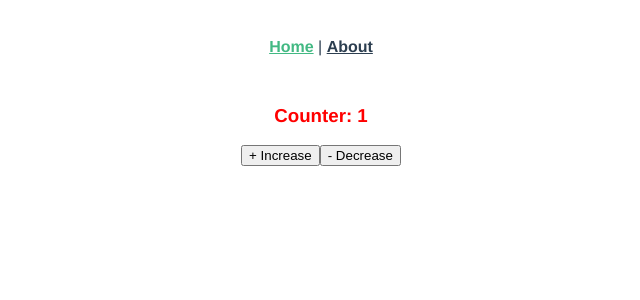
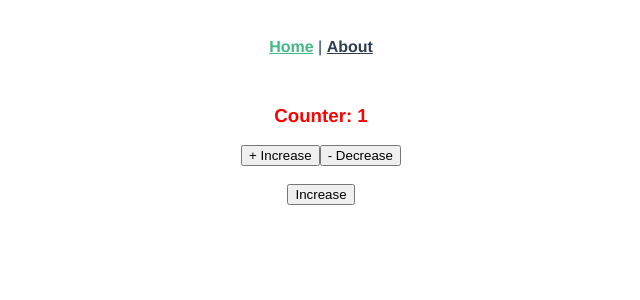
Before and after one commit to ivanurra/vuex-02, a Vue app: page / in a window 1280 px wide. Shown: the top 300 px of the page, without its empty margins (319-959 px from the left). Built offline with nearby package versions, Linux system fonts and the light colour scheme.

Commit message:
payload example

```diff
--- /dev/null
+++ b/src/components/ActionBtn.vue
@@ -0,0 +1,16 @@
+<template>
+  <button> {{ btnText }} </button>
+</template>
+
+<script>
+export default {
+    props: {
+        status: Boolean
+    },
+    computed: {
+        btnText() {
+            return this.status ? 'Increase' : 'Decrease'
+        }
+    }
+}
+</script>
--- a/src/components/BtnDecrease.vue
+++ b/src/components/BtnDecrease.vue
@@ -1,5 +1,5 @@
 <template>
-  <button @click="decreaseActionJackson">- Decrease</button>
+  <button @click="decreaseActionJackson(50)">- Decrease</button>
 </template>
 
 <script>
--- a/src/store/index.js
+++ b/src/store/index.js
@@ -8,16 +8,16 @@ export default createStore({
     increase(state) {
       state.counter++;
     },
-    decrease(state) {
-      state.counter--;
+    decrease(state, payload) {
+      state.counter = state.counter - payload
     }
   },
   actions: {
     increaseActionJackson({commit}) {
       commit('increase')
     },
-    decreaseActionJackson({commit}) {
-      commit('decrease')
+    decreaseActionJackson({commit}, number) {
+      commit('decrease', number)
     }
   },
   modules: {
--- a/src/views/Home.vue
+++ b/src/views/Home.vue
@@ -6,17 +6,22 @@
     >{{title}}: {{ counter }}</h3>
     <button @click="increaseActionJackson">+ Increase</button>
     <Btn-decrease />
+    <br/>
+    <br/>
+    <Action-btn :status="true" />
   </div>
 </template>
 
 <script>
 import {mapState, mapMutations, mapActions} from 'vuex'
+import ActionBtn from '../components/ActionBtn.vue'
 import BtnDecrease from '../components/BtnDecrease.vue'
 
 export default {
   name: 'Home',
   components: {
-    BtnDecrease
+    BtnDecrease,
+    ActionBtn
   },
   data() {
     return {
```
